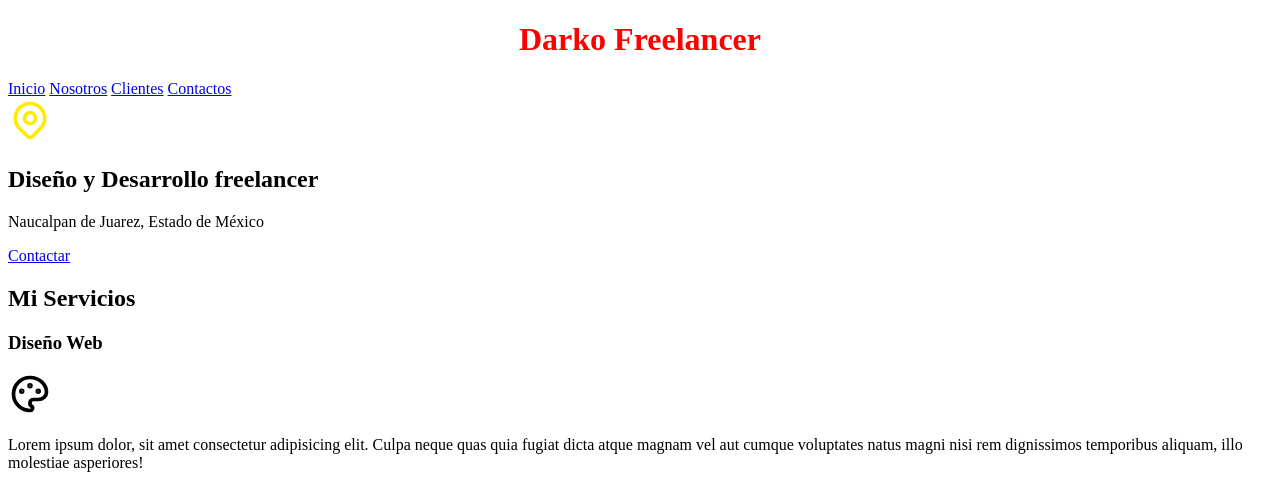
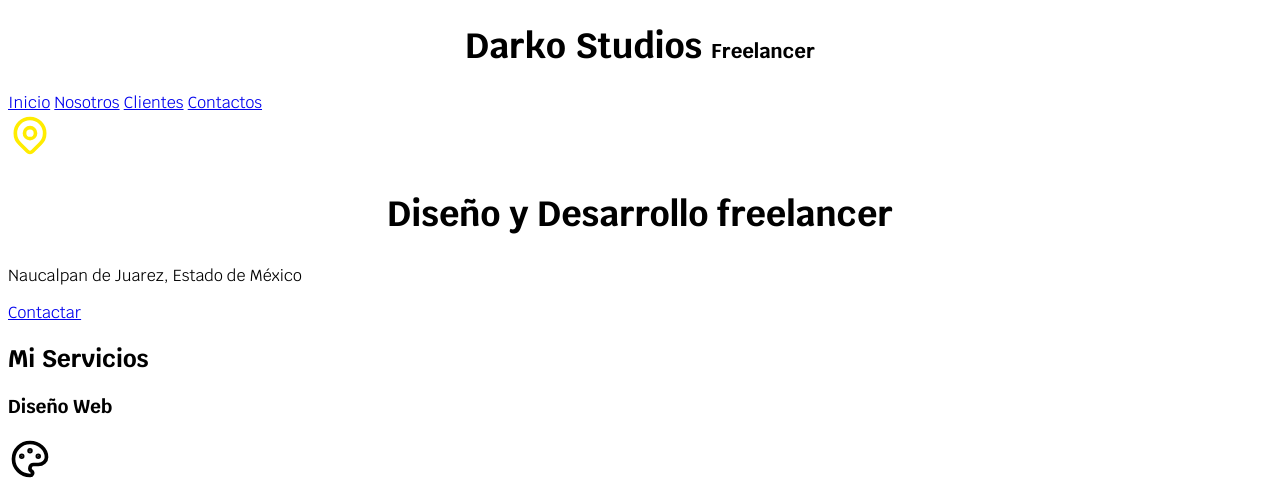
Before and after one commit to Patchwtf/FreeLancer, a plain HTML site: page index.html in a window 1280 px wide. Shown: the top 488 px of the page. Drawn offline with Linux system fonts and the light colour scheme.

Commit message:
Se añaden mas estilos a los titulos

```diff
--- a/index.html
+++ b/index.html
@@ -5,6 +5,12 @@
     <meta http-equiv="X-UA-Compatible" content="IE=edge" />
     <meta name="viewport" content="width=device-width, initial-scale=1.0" />
     <title>Diseñador Freelancer</title>
+    <link rel="preconnect" href="https://fonts.googleapis.com" />
+    <link rel="preconnect" href="https://fonts.gstatic.com" crossorigin />
+    <link
+      href="https://fonts.googleapis.com/css2?family=Krub:wght@400;700&display=swap"
+      rel="stylesheet"
+    />
     <link rel="preload" href="styles\styles.css" as="style" />
     <!--?  Se utiliza el preload para cargar los estilos antes de mostrar la pagina. Aumenta eficacia-->
     <link href="styles\styles.css" rel="stylesheet" />
@@ -12,7 +18,7 @@
 
   <body>
     <header>
-      <h1>Darko Freelancer</h1>
+      <h1 class="titulo">Darko Studios <span>Freelancer</span></h1>
     </header>
     <nav>
       <a href="#">Inicio</a>
@@ -40,7 +46,7 @@
     </svg>
     <section>
       <!--? Los Heading tienden a tener Section --->
-      <h2>Diseño y Desarrollo freelancer</h2>
+      <h2 class="titulo">Diseño y Desarrollo freelancer</h2>
       <p>Naucalpan de Juarez, Estado de México</p>
 
       <a href="#">Contactar</a>
--- a/styles/styles.css
+++ b/styles/styles.css
@@ -1,4 +1,25 @@
-  h1 {
-      text-align: center;
-      color: red;
-  }
+:root {
+  /*Son propiedades vacias, equivalnetes para guardar variables en css*/
+  --blanco: #fff;
+  --negro: #000;
+  --primario: #ffc107;
+  --secundario: #0097a7;
+  --gris: #757575;
+}
+
+html {
+  font-size: 62.5%;
+}
+
+body {
+  font-size: 16px; /*? 1rem = 10px*/
+  font-family: "Krub", sans-serif;
+}
+
+.titulo {
+  text-align: center;
+  font-size: 3.5rem;
+}
+.titulo span {
+  font-size: 2rem;
+}
```
